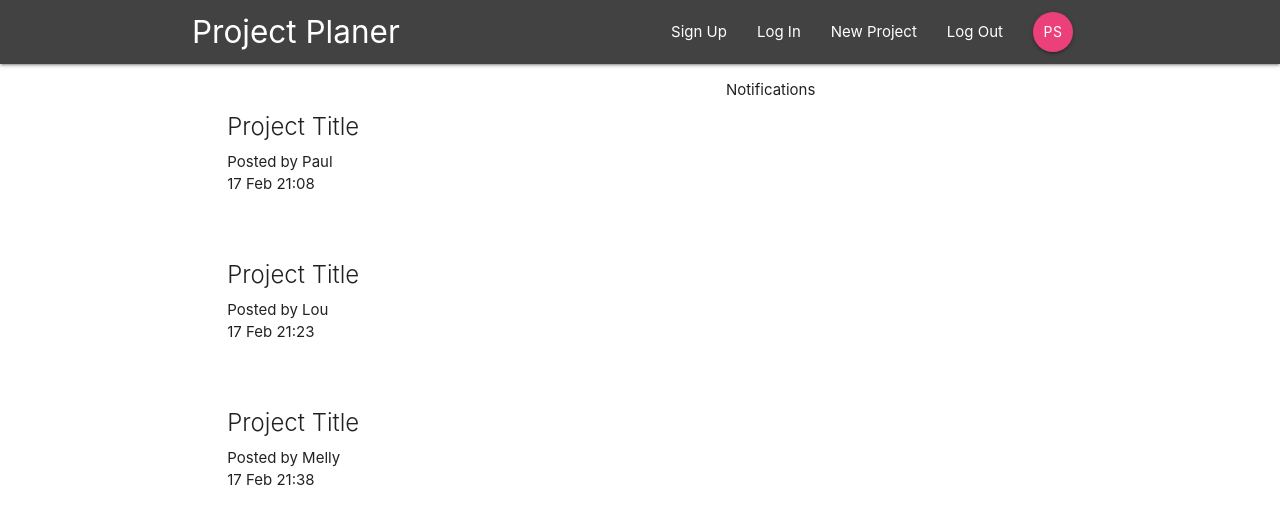
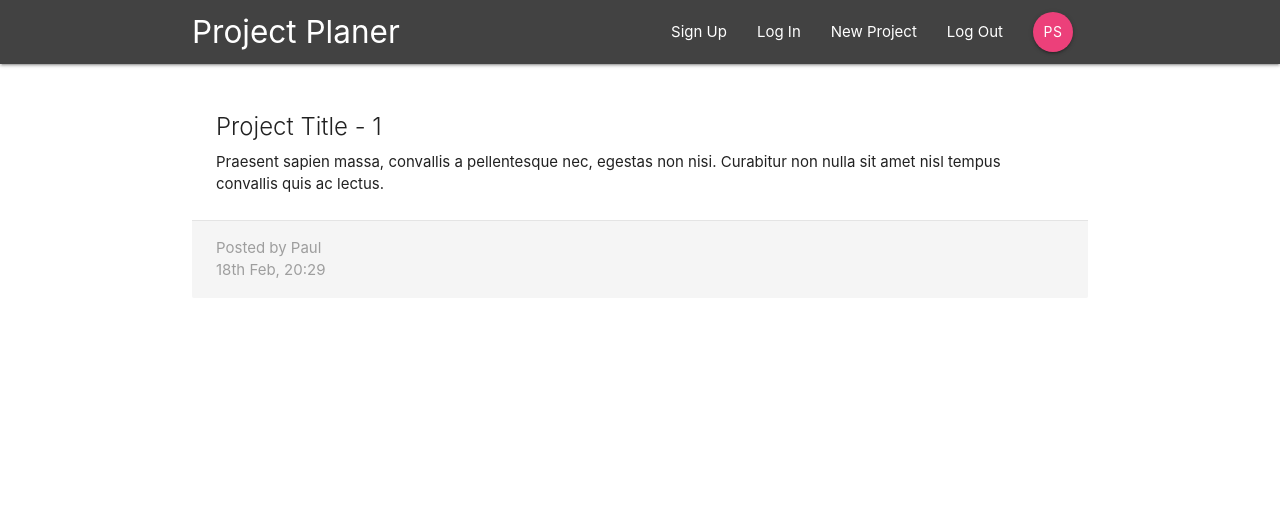
Before and after one commit to paulstandley/project-planer, a React (Create React App) app: page /project/1 in a window 1280 px wide. Shown: the top 524 px of the page. Built offline with nearby package versions, Linux system fonts and the light colour scheme.

Commit message:
project details and summary

```diff
--- a/src/App.js
+++ b/src/App.js
@@ -2,6 +2,7 @@ import React, { Component } from 'react';
 import { BrowserRouter, Switch, Route } from  'react-router-dom';
 import Navbar from './components/layout/Navbar';
 import Dashboard from './components/dashboard/Dashboard';
+import ProjectDetails from './components/projects/ProjectDetails';
 
 class App extends Component {
   render() {
@@ -10,7 +11,8 @@ class App extends Component {
         <div className="App">
          <Navbar />
          <Switch>
-           <Route path='/' component={Dashboard} />
+           <Route exact path='/' component={Dashboard} />
+           <Route path='/project/:id' component={ProjectDetails} />
          </Switch>
         </div>
       </BrowserRouter>
--- a/src/components/projects/ProjectDetails.js
+++ b/src/components/projects/ProjectDetails.js
@@ -0,0 +1,21 @@
+import React from 'react';
+
+const ProjectDetails = (props) => {
+  const id = props.match.params.id;
+  return (
+    <div className="container section project-details">
+      <div className="card z-depth-0">
+        <div className="card-content">
+          <span className="card-title">Project Title - {id}</span>
+          <p>Praesent sapien massa, convallis a pellentesque nec, egestas non nisi. Curabitur non nulla sit amet nisl tempus convallis quis ac lectus.</p>
+        </div>
+        <div className="card-action grey lighten-4 grey-text">
+          <div>Posted by Paul</div>
+          <div>18th Feb, 20:29</div>
+        </div>
+      </div>
+    </div>
+  );
+}
+
+export default ProjectDetails;
--- a/src/components/projects/ProjectList.js
+++ b/src/components/projects/ProjectList.js
@@ -1,32 +1,14 @@
 import React from 'react';
+import ProjectSummary from './ProjectSummary';
 
 const ProjectList = () => {
   return (
     <div className="project-list section">
 
-      <div className="card z-depth-0 project-summary">
-        <div className="card-content gray-text text-darken-3">
-        <span className="card-title">Project Title</span>
-          <p>Posted by Paul</p>
-          <p className="gray-text">17 Feb 21:08</p>
-        </div>
-      </div>
-
-      <div className="card z-depth-0 project-summary">
-        <div className="card-content gray-text text-darken-3">
-        <span className="card-title">Project Title</span>
-          <p>Posted by Lou</p>
-          <p className="gray-text">17 Feb 21:23</p>
-        </div>
-      </div>
-
-      <div className="card z-depth-0 project-summary">
-        <div className="card-content gray-text text-darken-3">
-        <span className="card-title">Project Title</span>
-          <p>Posted by Melly</p>
-          <p className="gray-text">17 Feb 21:38</p>
-        </div>
-      </div>
+      <ProjectSummary />
+      <ProjectSummary />
+      <ProjectSummary />
+      <ProjectSummary />
 
     </div>
   )
--- a/src/components/projects/ProjectSummary.js
+++ b/src/components/projects/ProjectSummary.js
@@ -0,0 +1,17 @@
+import React from 'react'
+
+const ProjectSummary = ()  => {
+  return (
+    <div>
+            <div className="card z-depth-0 project-summary">
+        <div className="card-content gray-text text-darken-3">
+        <span className="card-title">Project Title</span>
+          <p>Posted by Lou</p>
+          <p className="gray-text">17 Feb 21:23</p>
+        </div>
+      </div>
+    </div>
+  )
+}
+
+export default ProjectSummary;
```
